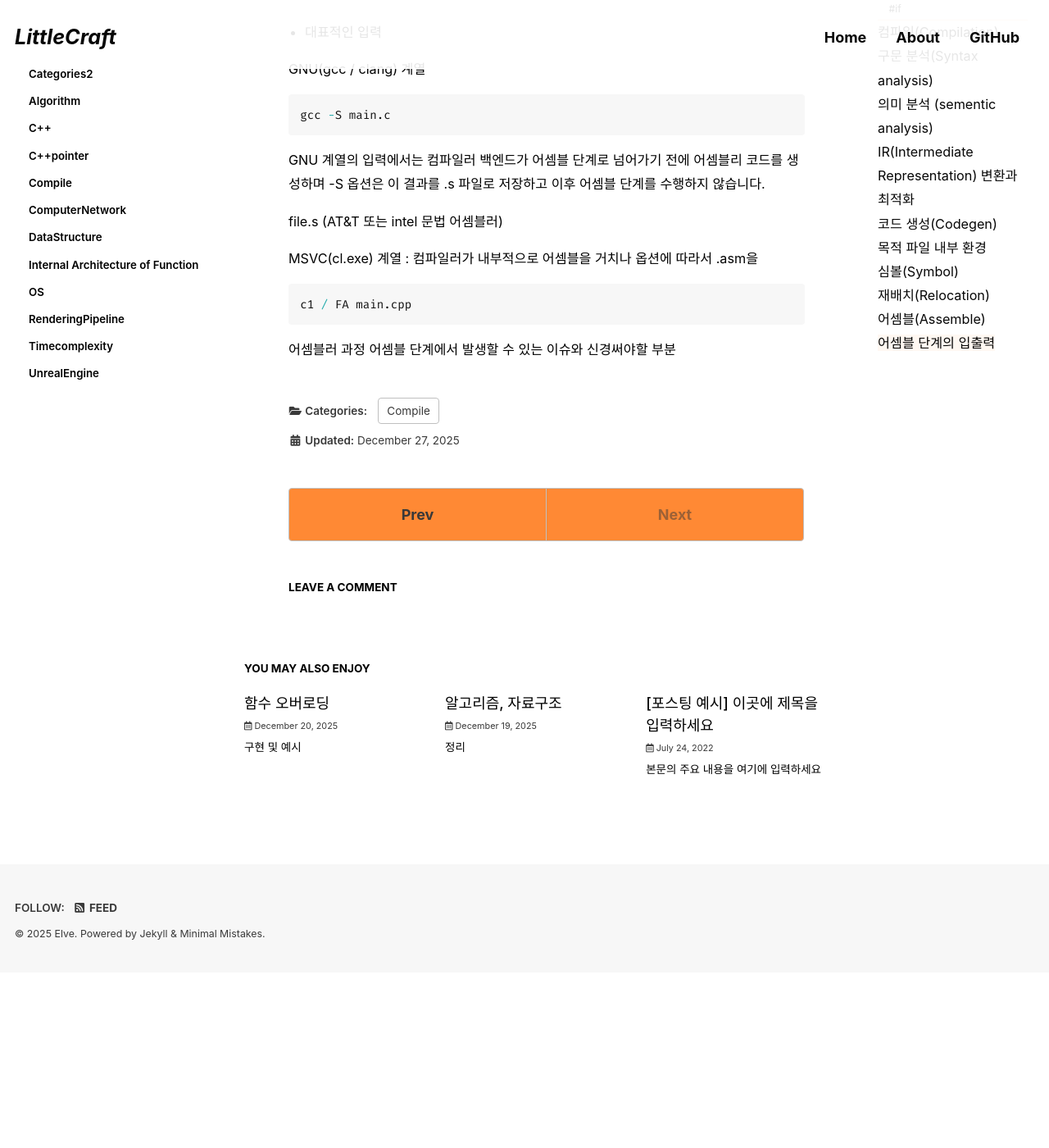
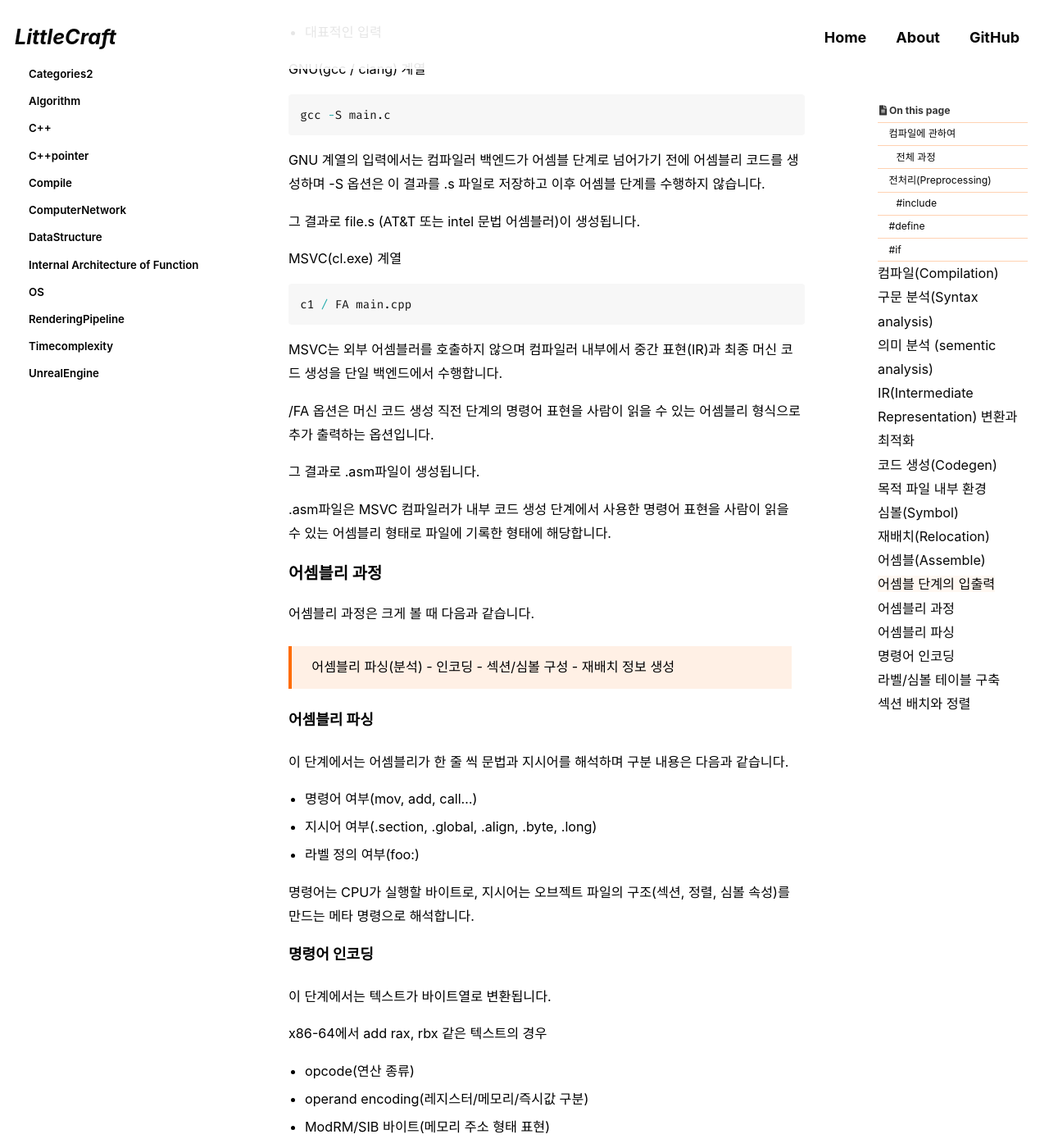
Before and after one commit to ElveCity/ElveCity.github.io, a Jekyll site: the page built from _posts/2025-12-19-compile(Preprocessing ~ assemble).md, in a window 1280 px wide and 1400 px high, scrolled down 5960 px. Shown: the whole window at 82% size. Built offline with Jekyll 4.4.1, drawn with Linux system fonts in a browser that asks for light colours; cached includes are drawn as plain includes; some web fonts are replaced; comment, search, counter and statistics services are not loaded; before the commit the page ends 7146 px from its top, so only the background shows below that; some of the changed text lies outside the part shown.

Commit message:
WIP : theory v0.3

````diff
--- a/_posts/2025-12-19-compile(Preprocessing ~ assemble).md
+++ b/_posts/2025-12-19-compile(Preprocessing ~ assemble).md
@@ -233,14 +233,71 @@ gcc -S main.c
 GNU 계열의 입력에서는 컴파일러 백엔드가 어셈블 단계로 넘어가기 전에 어셈블리 코드를 생성하며
 \-S 옵션은 이 결과를 .s 파일로 저장하고 이후 어셈블 단계를 수행하지 않습니다.
 
-file.s (AT&T 또는 intel 문법 어셈블러)
+그 결과로 file.s (AT&T 또는 intel 문법 어셈블러)이 생성됩니다.
 
-MSVC(cl.exe) 계열 : 컴파일러가 내부적으로 어셈블을 거치나 옵션에 따라서 .asm을
+MSVC(cl.exe) 계열
 
 ```c++
 c1 / FA main.cpp
 ```
 
+MSVC는 외부 어셈블러를 호출하지 않으며
+컴파일러 내부에서 중간 표현(IR)과 최종 머신 코드 생성을 단일 백엔드에서 수행합니다.
 
-어셈블러 과정
+/FA 옵션은 머신 코드 생성 직전 단계의 명령어 표현을 사람이 읽을 수 있는 어셈블리 형식으로 추가 출력하는 옵션입니다.
+
+그 결과로 .asm파일이 생성됩니다.
+
+.asm파일은 MSVC 컴파일러가 내부 코드 생성 단계에서 사용한 명령어 표현을 사람이 읽을 수 있는 어셈블리 형태로 파일에 기록한 형태에 해당합니다.
+
+### 어셈블리 과정
+
+어셈블리 과정은 크게 볼 때 다음과 같습니다.
+
+> 어셈블리 파싱(분석) - 인코딩 - 섹션/심볼 구성 - 재배치 정보 생성
+
+#### 어셈블리 파싱
+
+이 단계에서는 어셈블리가 한 줄 씩 문법과 지시어를 해석하며 구분 내용은 다음과 같습니다.
+
+- 명령어 여부(mov, add, call...)
+- 지시어 여부(.section, .global, .align, .byte, .long)
+- 라벨 정의 여부(foo:)
+
+명령어는 CPU가 실행할 바이트로, 지시어는 오브젝트 파일의 구조(섹션, 정렬, 심볼 속성)를 만드는 메타 명령으로 해석합니다.
+
+#### 명령어 인코딩
+
+이 단계에서는 텍스트가 바이트열로 변환됩니다.
+
+x86-64에서 add rax, rbx 같은 텍스트의 경우
+
+- opcode(연산 종류)
+- operand encoding(레지스터/메모리/즉시값 구분)
+- ModRM/SIB 바이트(메모리 주소 형태 표현)
+- immediate/displacement(상수/오프셋)
+
+의 형태로 각각 분해되어 실제 바이트로 인코딩 됩니다.
+
+같은 C++ 코드여도 이 과정에서 컴파일 옵션에 따라 어셈블이 바뀌고 그 어셈블을 인코딩한 기계어도 달라지게 됩니다.
+
+분기/점프의 경우 어디로 점프할지가 필요하기에 라벨의 위치 계산과 직결되게 됩니다.
+
+#### 라벨/심볼 테이블 구축
+
+어셈블 소스에는 함수 이름/전역 변수 이름/라벨이 존재하며 어셈블러가 이를 모아 심볼 테이블(Symbol Table)을 제작합니다.
+
+심볼은 크게 두 분류로 나뉘게 됩니다.
+
+- 정의(Definition) : 이 오브젝트 안에 실제 구현이 존재(myFunc: 라벨의 형태로 함수 몸체가 .text에 존재)
+- 참조(Reference) : 여기서 사용되나 정의는 밖에 존재(call printf)
+
+심볼 테이블이 링크 단계에서 이 이름을 실제 주소로 연결할 수 있도록 합니다.
+
+#### 섹션 배치와 정렬
+
+이 단계에서는 CPU 명령어 인코딩 요구사항과 ABI에서 정의한 정렬, 배치 규약에 따라 오브젝트 파일을 구성합니다.
+
+
+
 어셈블 단계에서 발생할 수 있는 이슈와 신경써야할 부분
````
